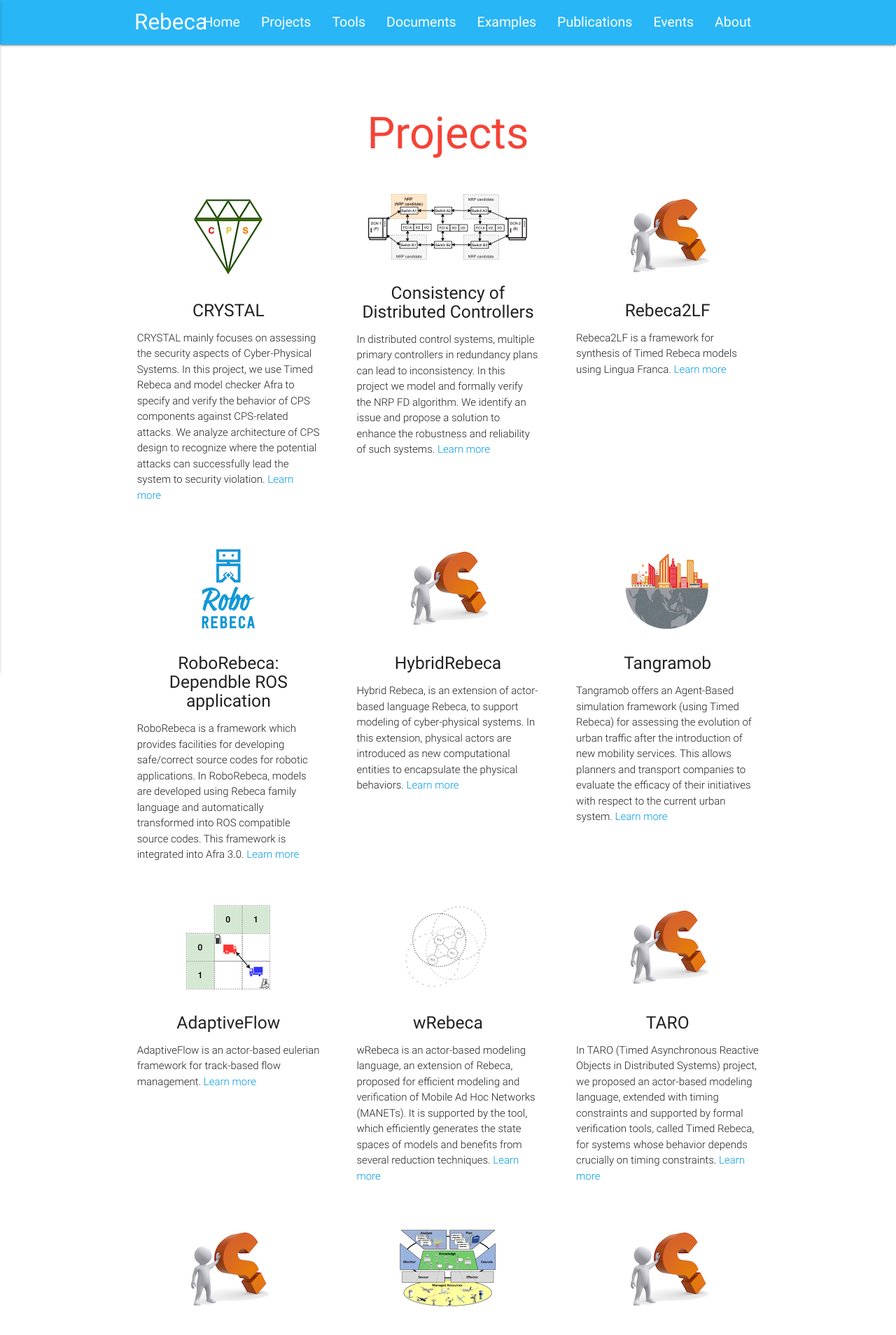
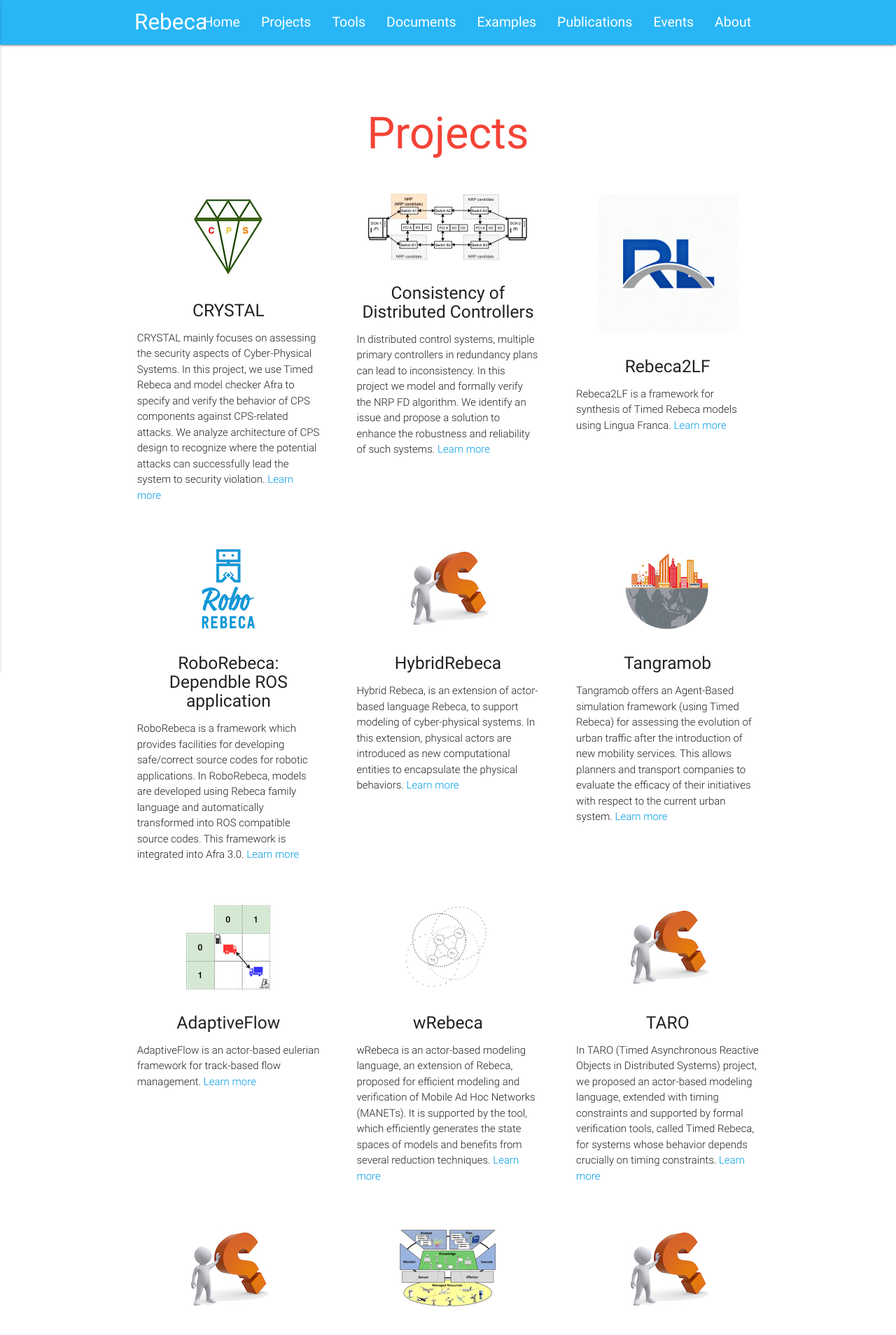
Before and after one commit to rebeca-lang/rebeca-lang.github.io, a Jekyll site: the page built from projects.md, in a window 1280 px wide. Shown: the top 1908 px of the page at 70% size. Built offline with Jekyll 4.4.1, drawn with Linux system fonts in a browser that asks for light colours.

Commit message:
Update projects.md

```diff
--- a/projects.md
+++ b/projects.md
@@ -28,8 +28,8 @@ title: Projects
   </div>
   <div class="col s12 m4">
     <div class="icon-block">
-      <h2 class="center light-blue-text"><img src="{{ "/assets/projects/DefaultProject.jpg" | absolute_url }}" alt="TARO">
-        <!-- <img src="{{ "/assets/projects/Rebeca2LF/Rebeca2LF-Logo.png" | absolute_url }}" alt="Rebeca2LF Logo"/> -->
+      <h2 class="center light-blue-text"><!--img src="{{ "/assets/projects/DefaultProject.jpg" | absolute_url }}" alt="TARO"-->
+          <img src="{{ "/assets/projects/Rebeca2LF/Rebeca2LF-Logo.png" | absolute_url }}" alt="Rebeca2LF Logo" width="200"/>
       </h2>
       <h5 class="center">Rebeca2LF</h5>
       <p class="light">
```
